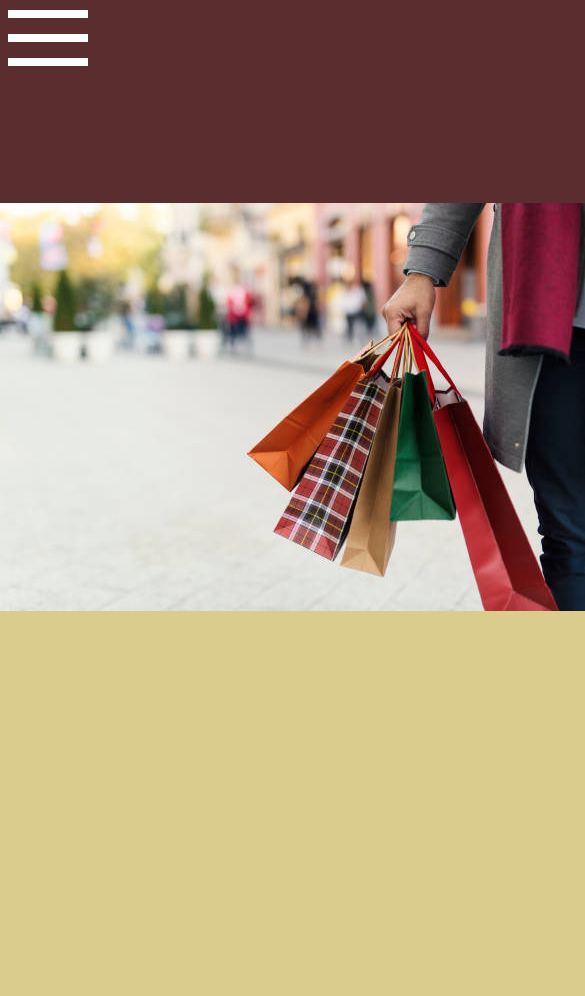
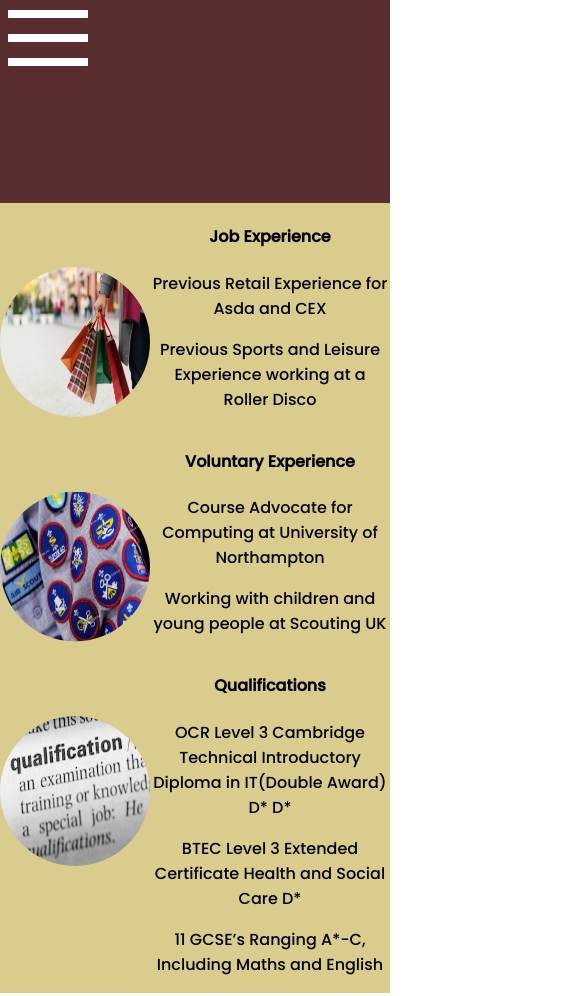
Before and after one commit to EmilyF99/Personal-Website-University-Assignment, a plain HTML site: page CV.html in a window 390 px wide. Shown: the top 996 px of the page, 585 px wide, since content can reach past the window. Drawn offline with Linux system fonts and the light colour scheme.

Commit message:
Fixed Mobile Grid and adjusted Mobile Image size

```diff
--- a/CV.html
+++ b/CV.html
@@ -10,6 +10,17 @@
             <link rel="stylesheet" href="Mobile.css" media="screen and (max-width:800px)"/>
         </head>
         <body>
+            <aside>
+                <img src="Retail Stock Photo.jpg" class="retail-picture" alt="A picture of Shopping Bags">
+            </aside>
+            <a class="aside-2">
+                <img src="Scouts Stock Photo.jpg" class="scouts-picture" alt="A picture of a Scout badges">
+            </a>
+            <a class="aside-3">
+                <img src="Qualification Stock Photos.jpg" class="qualification-picture" alt="A picture of the word qualification">
+            </a>
+            <a class= "mobile_top"></a>
+
             <a href="#clicked" class="shownav"></a>
             <nav id="clicked">
                 <a href="#" ></a>
@@ -42,15 +53,5 @@
                 <p>BTEC Level 3 Extended Certificate Health and Social Care D*</p>
                 <p>11 GCSE’s Ranging A*-C, Including Maths and English </p>
             </a>
-            <aside>
-                <img src="Retail Stock Photo.jpg" class="retail-picture" alt="A picture of Shopping Bags">
-            </aside>
-            <a class="aside-2">
-                <img src="Scouts Stock Photo.jpg" class="scouts-picture" alt="A picture of a Scout badges">
-            </a>
-            <a class="aside-3">
-                <img src="Qualification Stock Photos.jpg" class="qualification-picture" alt="A picture of the word qualification">
-            </a>
-            <a class= "mobile_top"></a>
         </body>
     </html>
--- a/Mobile.css
+++ b/Mobile.css
@@ -1,10 +1,12 @@
 body {
     display: grid;
     grid-template-columns:auto;
-    grid-template-rows: "30% 60%";
+    grid-template-rows: "30% 17% 17% 17% 17%";
     grid-template-areas: "mobile_top mobile_top"
-                         "aside header"
-                         "aside main";
+                         "aside main"
+                         "aside-2 main-2"
+                         "aside-3 main-3"
+                         "aside-4 main-4";;
     margin: -0.5em 0 0 0;
 }
 
@@ -23,15 +25,57 @@ header{
 }
 aside{
     grid-area: aside;
-    height: 100vh;
 }
 
 main{
     grid-area: main;
-    height: 100vh;
 }
 
 .profile-picture {
+    clip-path:circle(50%);
+    margin-top: 4em;
+    width:150px;
+    height:150px;
+    margin-bottom: 15.5em;
+}
+.linkedIn-picture {
+    clip-path:circle(50%);
+    margin-top: 4em;
+    width:150px;
+    height:150px;
+}
+.email-picture {
+    clip-path:circle(50%);
+    margin-top: 4em;
+    width:150px;
+    height:150px;
+    margin-bottom: 2em;
+}
+.retail-picture {
+    clip-path:circle(50%);
+    margin-top: 4em;
+    width:150px;
+    height:150px;
+}
+.scouts-picture {
+    clip-path:circle(50%);
+    margin-top: 4em;
+    width:150px;
+    height:150px;
+}
+.qualification-picture{
+    clip-path:circle(50%);
+    margin-top: 4em;
+    width:150px;
+    height:150px;
+}
+.retail-picture {
+    clip-path:circle(50%);
+    margin-top: 4em;
+    width:150px;
+    height:150px;
+}
+.laptop-picture {
     clip-path:circle(50%);
     margin-top: 4em;
     width:150px;
```
Also changed, not shown: Contact Page.html (+7 -9 lines), Site Report.html (+4 -5 lines), portfolio.html (+10 -12 lines).
